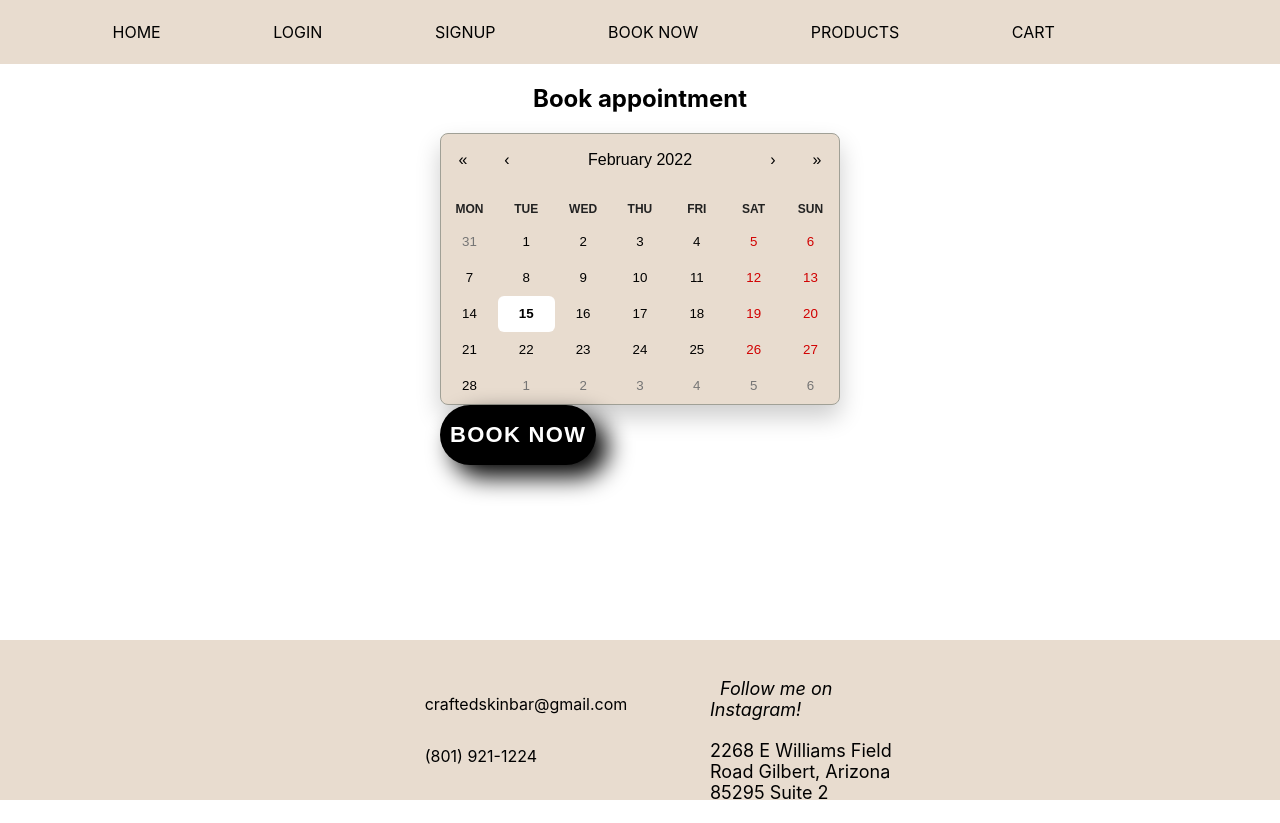
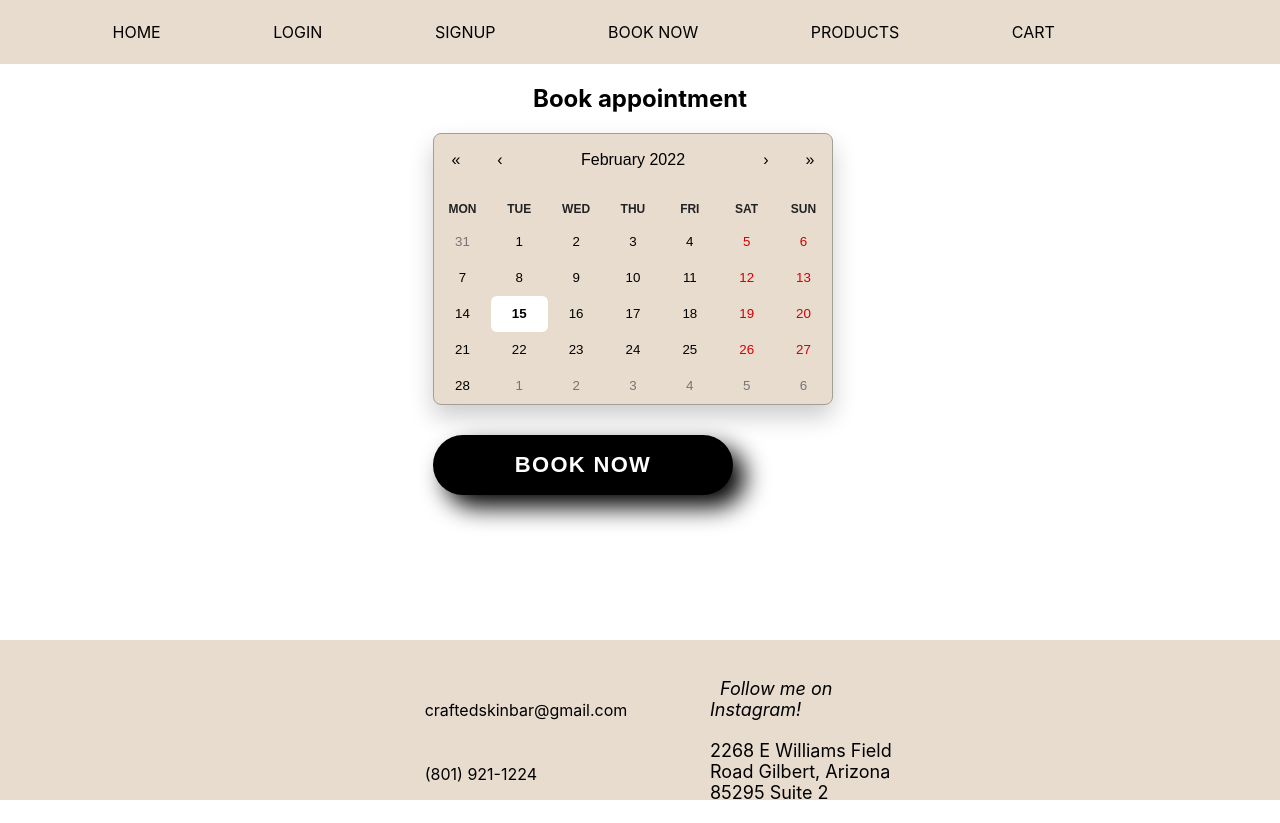
Before and after one commit to coreycarter10/crafted-skinbar, a React (Create React App) app: page /book in a window 1280 px wide. Built offline with nearby package versions, Linux system fonts and the light colour scheme.

Commit message:
Updated CSS

```diff
--- a/src/components/Booking.js
+++ b/src/components/Booking.js
@@ -77,7 +77,7 @@ const Booking = () => {
               })}
         </div>
         <button
-          className="bookButtons"
+          className="button"
           // disabled={!selectedTime || !bookingDate}
           onClick={() => onSubmit()}
         >
--- a/src/components/HomePage.js
+++ b/src/components/HomePage.js
@@ -8,7 +8,9 @@ const HomePage = () => {
         <h3>About Me</h3>
         <p>
           Hi, I'm Kayla! I'm a master esthetician originally from Utah, I moved
-          to Arizona in June of 2020 and here I am today with my own business.
+          to Arizona in June of 2020. I'm a certified acne specialist and laser
+          technician! I specialize in medical esthetics and treatments that will
+          truly transform your skin!
         </p>
       </div>
     </div>
--- a/src/components/bookingstyles.css
+++ b/src/components/bookingstyles.css
@@ -110,12 +110,13 @@ abbr[title] {
   outline: none;
   position: relative;
   padding: 10px;
+  margin: 2%;
 }
 
 .bookButtons::before {
   content: "";
   border-radius: 1000px;
-  min-width: calc(150px + 12px);
+  min-width: calc(80px + 12px);
   min-height: calc(60px + 12px);
   border: 6px solid white;
   box-shadow: 0 0 60px white;
@@ -140,8 +141,8 @@ abbr[title] {
 
 .bookButtons::after {
   content: "";
-  width: 30px;
-  height: 30px;
+  width: 15px;
+  height: 15px;
   border-radius: 100%;
   border: 6px solid white;
   position: absolute;
@@ -160,8 +161,8 @@ abbr[title] {
 
 @keyframes ring {
   0% {
-    width: 30px;
-    height: 30px;
+    width: 15px;
+    height: 15px;
     opacity: 1;
   }
   100% {
@@ -170,3 +171,9 @@ abbr[title] {
     opacity: 0;
   }
 }
+
+.booking-buttons {
+  width: 400px;
+  padding: 2%;
+  margin: 7px;
+}
--- a/src/index.css
+++ b/src/index.css
@@ -10,6 +10,10 @@ body {
 code {
   font-family: source-code-pro, Menlo, Monaco, Consolas, "Courier New",
     monospace;
+}
+
+p {
+  line-height: 2;
 }
 
 #aboutSection {
```
